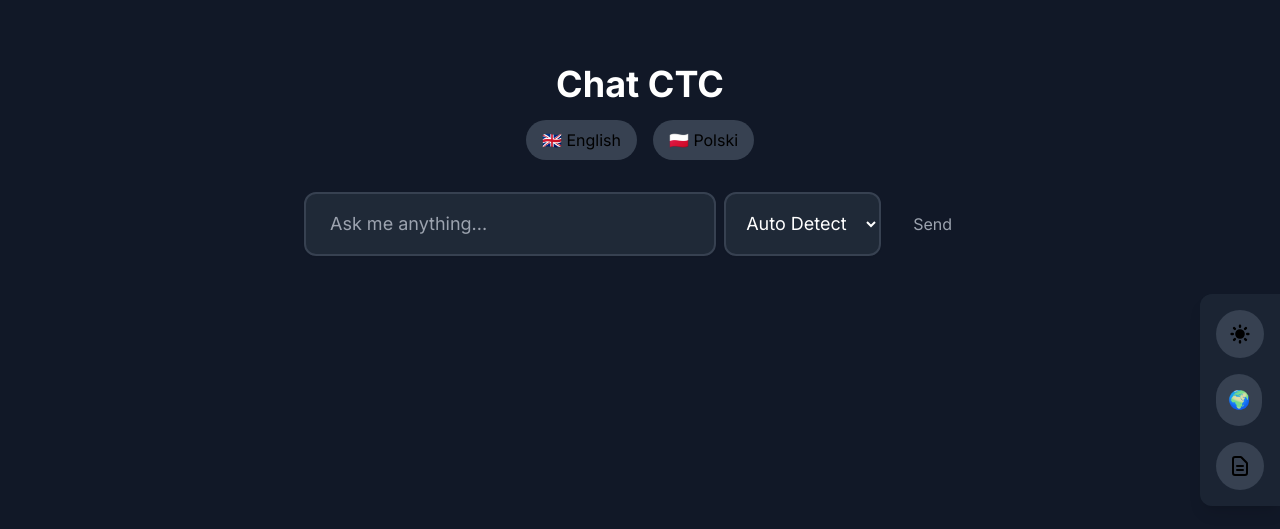
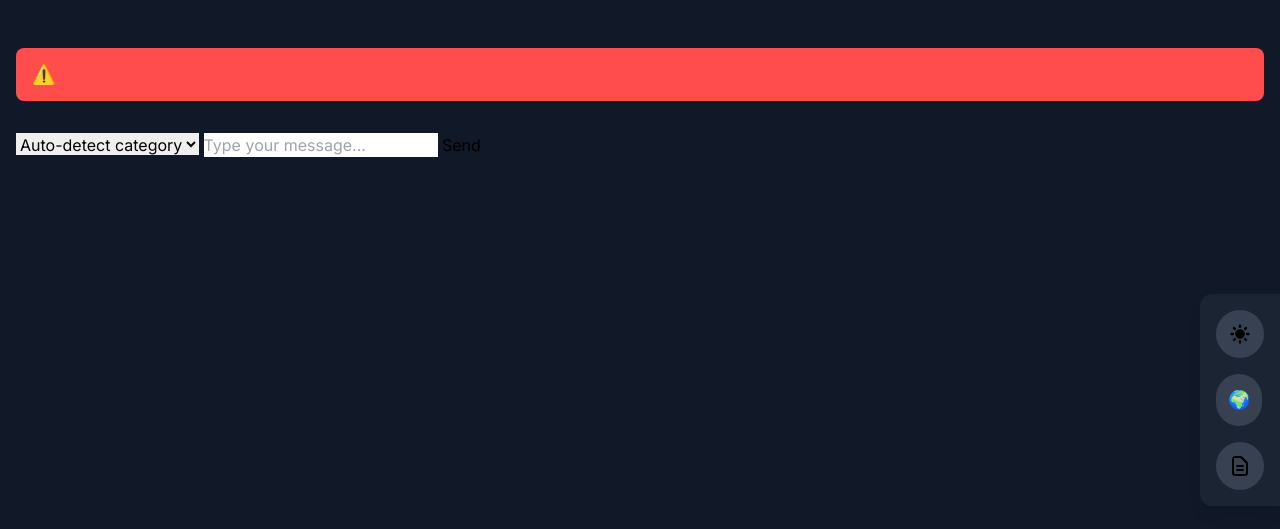
Before and after one commit to ChayshOppa/Chaysh_Chat, a Python web app: template app/templates/chat.html in a window 1280 px wide. Shown: the top 529 px of the page. Run offline with Jinja, Linux system fonts and the light colour scheme; the template is opened without the code that fills it, so the values that code supplies are empty; some libraries are stand-ins or nearby versions.

Commit message:
refactor: optimize token efficiency and error handling - Improve context management to reduce token usage - Streamline logging and error messages - Enhance error handling with better user feedback - Update render.yaml for deployment

```diff
--- a/app/templates/chat.html
+++ b/app/templates/chat.html
@@ -1,307 +1,432 @@
 {% extends "base.html" %}
 
 {% block content %}
-<div class="max-w-4xl mx-auto px-4">
-    <!-- Header Section -->
-    <div class="text-center mb-12 mt-8">
-        <h1 id="chat-title" class="text-4xl font-bold text-gray-900 dark:text-white mb-4 transition-colors">Chat CTC</h1>
-
-        <!-- Enhanced System Tip -->
-        <div id="system-tip" class="hidden mb-6 p-4 bg-blue-50 dark:bg-blue-900/20 text-blue-600 dark:text-blue-400 rounded-ios relative transition-all duration-500 opacity-0">
-            <button id="close-tip" class="absolute top-2 right-2 text-gray-400 hover:text-gray-600 dark:text-gray-500 dark:hover:text-gray-300 transition-colors">
-                <svg class="w-4 h-4" fill="none" stroke="currentColor" viewBox="0 0 24 24">
-                    <path stroke-linecap="round" stroke-linejoin="round" stroke-width="2" d="M6 18L18 6M6 6l12 12"></path>
-                </svg>
-            </button>
-            <div id="system-tip-content" class="prose dark:prose-invert max-w-none text-sm pr-6"></div>
+<div class="chat-container">
+    <!-- Hidden system tip -->
+    <div id="system-tip" class="system-tip" style="display: none;">
+        <div class="tip-content"></div>
+        <button class="tip-close" onclick="hideSystemTip()">×</button>
     </div>
 
-        <!-- Language Toggle -->
-        <div class="flex justify-center gap-4 mb-8">
-            <button id="lang-en" class="px-4 py-2 rounded-full bg-gray-100 dark:bg-gray-700 hover:bg-gray-200 dark:hover:bg-gray-600 transition-all">
-                🇬🇧 English
-            </button>
-            <button id="lang-pl" class="px-4 py-2 rounded-full bg-gray-100 dark:bg-gray-700 hover:bg-gray-200 dark:hover:bg-gray-600 transition-all">
-                🇵🇱 Polski
-            </button>
+    <!-- Chat messages -->
+    <div id="chat-messages" class="chat-messages"></div>
+
+    <!-- Loading indicator -->
+    <div id="loadingIndicator" class="loading hidden">
+        <div class="loading-dots">
+            <span></span>
+            <span></span>
+            <span></span>
+        </div>
     </div>
 
-        <!-- Chat Form -->
-        <form id="chat-form" class="relative max-w-2xl mx-auto">
-            <div class="relative flex gap-2">
-                <input type="text"
-                       id="message-input"
-                       class="flex-1 px-6 py-4 text-lg rounded-ios border-2 border-gray-200 dark:border-gray-700
-                              bg-white dark:bg-gray-800 text-gray-900 dark:text-white
-                              focus:border-primary-500 focus:ring-2 focus:ring-primary-200 dark:focus:ring-primary-800
-                              transition-all duration-200 shadow-sm"
-                       placeholder="Ask me anything..."
-                       autocomplete="off"
-                       required>
-                <select id="categoryOverride"
-                        class="px-4 py-4 text-lg rounded-ios border-2 border-gray-200 dark:border-gray-700
-                               bg-white dark:bg-gray-800 text-gray-900 dark:text-white
-                               focus:border-primary-500 focus:ring-2 focus:ring-primary-200 dark:focus:ring-primary-800
-                               transition-all duration-200 shadow-sm">
-                    <option value="">Auto Detect</option>
+    <!-- Error bubble (hidden by default) -->
+    <div id="errorBubble" class="error-bubble hidden"></div>
+
+    <!-- Token usage info (dev only) -->
+    <div id="tokenInfo" class="dev-debug"></div>
+
+    <!-- Input form -->
+    <form id="chat-form" class="chat-form">
+        <div class="input-group">
+            <select id="category-override" class="category-select">
+                <option value="">Auto-detect category</option>
                 <option value="weather">Weather</option>
                 <option value="person">Person</option>
                 <option value="compare">Compare</option>
-                    <option value="define">Define</option>
-                    <option value="summary">Summary</option>
-                    <option value="timeline">Timeline</option>
-                    <option value="location">Location</option>
                 <option value="price">Price</option>
-                    <option value="contact">Contact</option>
-                    <option value="event">Event</option>
+                <option value="translate">Translate</option>
+                <option value="summarize">Summarize</option>
+                <option value="explain">Explain</option>
             </select>
-                <button type="submit"
-                        id="send-button"
-                        class="px-6 py-4 text-gray-500 hover:text-primary-500
-                               dark:text-gray-400 dark:hover:text-primary-400 transition-colors">
-                    Send
-                </button>
+            <input type="text" id="message-input" placeholder="Type your message..." required>
+            <button type="submit">Send</button>
         </div>
     </form>
 </div>
 
-    <!-- Chat Messages -->
-    <div id="chat-messages" class="space-y-6">
-        <!-- Messages will be dynamically inserted here -->
-    </div>
-
-    <!-- Loading Indicator -->
-    <div id="loading" class="hidden text-center py-8">
-        <div class="inline-block animate-spin rounded-full h-8 w-8 border-4 border-primary-500 border-t-transparent"></div>
-    </div>
-
-    <!-- Error Message -->
-    <div id="error" class="hidden text-center py-4 px-6 rounded-ios bg-red-50 dark:bg-red-900/20 text-red-600 dark:text-red-400">
-        An error occurred while processing your request.
-    </div>
-</div>
-
 <style>
-/* Category Badge Styles */
-.category-badge {
-    font-size: 0.85rem;
-    color: var(--color-accent, #3b82f6);
-    background: var(--badge-bg, rgba(59, 130, 246, 0.1));
-    padding: 4px 8px;
-    border-radius: 6px;
-    margin-top: 6px;
-    display: inline-block;
-    opacity: 0.9;
-    transition: opacity 0.2s;
+/* System tip styles */
+.system-tip {
+    background: var(--bg-secondary);
+    border: 1px solid var(--border-color);
+    border-radius: 8px;
+    padding: 1rem;
+    margin-bottom: 1rem;
+    position: relative;
+    animation: fadeIn 0.3s ease-in-out;
 }
 
-.category-badge:hover {
-    opacity: 1;
+.tip-content {
+    color: var(--text-primary);
+    font-size: 0.9rem;
+    line-height: 1.5;
 }
 
-/* Copy Button Styles */
-.copy-button {
+.tip-close {
     position: absolute;
-    top: 8px;
-    right: 10px;
-    background: var(--accent-bg, rgba(59, 130, 246, 0.1));
-    color: var(--text-light, #3b82f6);
-    padding: 4px 8px;
-    font-size: 0.8rem;
+    top: 0.5rem;
+    right: 0.5rem;
+    background: none;
+    border: none;
+    color: var(--text-secondary);
+    cursor: pointer;
+    font-size: 1.2rem;
+    padding: 0.2rem 0.5rem;
     border-radius: 4px;
-    opacity: 0.8;
-    cursor: pointer;
-    transition: opacity 0.2s;
+    transition: background-color 0.2s;
 }
 
-.copy-button:hover {
-    opacity: 1;
+.tip-close:hover {
+    background: var(--bg-hover);
 }
 
-/* Table Styles */
+/* Category badge styles */
+.category-badge {
+    display: inline-block;
+    padding: 0.2rem 0.5rem;
+    border-radius: 4px;
+    font-size: 0.8rem;
+    font-weight: 500;
+    margin-bottom: 0.5rem;
+    background: var(--accent-color);
+    color: white;
+}
+
+/* Table styles */
 .ai-table {
     width: 100%;
-    border-collapse: separate;
-    border-spacing: 0;
+    border-collapse: collapse;
     margin: 1rem 0;
+    background: var(--bg-secondary);
     border-radius: 8px;
     overflow: hidden;
-    box-shadow: 0 1px 3px rgba(0, 0, 0, 0.1);
 }
 
 .ai-table th,
 .ai-table td {
-    padding: 0.75rem 1rem;
+    padding: 0.75rem;
     text-align: left;
-    border-bottom: 1px solid var(--border-color, #e5e7eb);
+    border-bottom: 1px solid var(--border-color);
 }
 
 .ai-table th {
-    background: var(--header-bg, #f9fafb);
+    background: var(--bg-hover);
     font-weight: 600;
-    color: var(--header-color, #374151);
 }
 
-.ai-table tr:nth-child(even) {
-    background: var(--row-alt-bg, #f9fafb);
+.ai-table tr:last-child td {
+    border-bottom: none;
+}
+
+/* Animations */
+@keyframes fadeIn {
+    from { opacity: 0; transform: translateY(-10px); }
+    to { opacity: 1; transform: translateY(0); }
+}
+
+/* Loading indicator styles */
+.loading {
+    text-align: center;
+    padding: 1rem;
+    margin: 1rem 0;
+}
+
+.loading-dots {
+    display: inline-flex;
+    gap: 0.5rem;
+}
+
+.loading-dots span {
+    width: 8px;
+    height: 8px;
+    background: var(--accent-color);
+    border-radius: 50%;
+    animation: blink 1.2s infinite;
+}
+
+.loading-dots span:nth-child(2) {
+    animation-delay: 0.2s;
+}
+
+.loading-dots span:nth-child(3) {
+    animation-delay: 0.4s;
+}
+
+@keyframes blink {
+    0%, 100% { opacity: 0.2; transform: scale(0.8); }
+    50% { opacity: 1; transform: scale(1); }
+}
+
+/* Error bubble styles */
+.error-bubble {
+    background: var(--error-color, #ff4c4c);
+    color: white;
+    padding: 0.75rem 1rem;
+    border-radius: 8px;
+    margin: 1rem 0;
+    font-weight: 500;
+    animation: fadeIn 0.3s ease-in-out;
+    display: flex;
+    align-items: center;
+    gap: 0.5rem;
+}
+
+.error-bubble::before {
+    content: "⚠️";
+    font-size: 1.2rem;
+}
+
+/* Token info styles */
+.dev-debug {
+    font-size: 0.8rem;
+    color: var(--text-secondary);
+    padding: 0.5rem;
+    text-align: center;
+    font-family: monospace;
+    opacity: 0.7;
 }
 
 /* Dark mode support */
-.dark .ai-table th {
-    background: var(--dark-header-bg, #1f2937);
-    color: var(--dark-header-color, #e5e7eb);
+@media (prefers-color-scheme: dark) {
+    .system-tip {
+        background: var(--bg-secondary-dark);
+        border-color: var(--border-color-dark);
     }
 
-.dark .ai-table td {
-    border-color: var(--dark-border-color, #374151);
+    .tip-content {
+        color: var(--text-primary-dark);
     }
 
-.dark .ai-table tr:nth-child(even) {
-    background: var(--dark-row-alt-bg, #1f2937);
+    .tip-close {
+        color: var(--text-secondary-dark);
     }
 
-.dark .copy-button {
-    background: var(--dark-accent-bg, rgba(59, 130, 246, 0.2));
-    color: var(--dark-text-light, #60a5fa);
+    .tip-close:hover {
+        background: var(--bg-hover-dark);
+    }
+
+    .ai-table {
+        background: var(--bg-secondary-dark);
+    }
+
+    .ai-table th,
+    .ai-table td {
+        border-color: var(--border-color-dark);
+    }
+
+    .ai-table th {
+        background: var(--bg-hover-dark);
+    }
+
+    .loading-dots span {
+        background: var(--accent-color-dark, #60a5fa);
+    }
+
+    .error-bubble {
+        background: var(--error-color-dark, #ef4444);
+    }
+
+    .dev-debug {
+        color: var(--text-secondary-dark);
+    }
 }
 </style>
 
 <script>
 // Language definitions
-const locales = {
+const languages = {
     en: {
-        title: "Chat CTC",
-        placeholder: "Ask me anything...",
-        send: "Send",
-        categoryDetected: "🧠 Detected:",
-        copy: "Copy",
-        copied: "Copied!"
+        categoryBadge: "Category:",
+        copyButton: "Copy",
+        copiedButton: "Copied!",
+        errorMessage: "An error occurred. Please try again.",
+        categories: {
+            weather: "Weather",
+            person: "Person",
+            compare: "Compare",
+            price: "Price",
+            translate: "Translate",
+            summarize: "Summarize",
+            explain: "Explain"
+        }
     },
     pl: {
-        title: "Czat CTC",
-        placeholder: "Zadaj pytanie...",
-        send: "Wyślij",
-        categoryDetected: "🧠 Wykryto:",
-        copy: "Kopiuj",
-        copied: "Skopiowano!"
+        categoryBadge: "Kategoria:",
+        copyButton: "Kopiuj",
+        copiedButton: "Skopiowano!",
+        errorMessage: "Wystąpił błąd. Spróbuj ponownie.",
+        categories: {
+            weather: "Pogoda",
+            person: "Osoba",
+            compare: "Porównanie",
+            price: "Cena",
+            translate: "Tłumaczenie",
+            summarize: "Podsumowanie",
+            explain: "Wyjaśnienie"
+        }
     }
 };
 
-// Apply language function
+// Apply language changes
 function applyLanguage(lang) {
-    const t = locales[lang] || locales['en'];
-    document.title = t.title;
-    document.getElementById("chat-title").innerText = t.title;
-    document.getElementById("message-input").placeholder = t.placeholder;
-    document.getElementById("send-button").innerText = t.send;
-    localStorage.setItem("lang", lang);
+    document.querySelectorAll('[data-lang]').forEach(element => {
+        const key = element.getAttribute('data-lang');
+        if (languages[lang][key]) {
+            element.textContent = languages[lang][key];
+        }
+    });
 }
 
-// System tip management
-function showSystemTip(text) {
-    const tipContainer = document.getElementById('system-tip');
-    const tipContent = document.getElementById('system-tip-content');
-
-    // Convert markdown-style formatting to HTML
-    const formattedText = text
-        .replace(/\*\*(.*?)\*\*/g, '<strong>$1</strong>')
-        .replace(/`(.*?)`/g, '<code class="px-1 py-0.5 bg-gray-100 dark:bg-gray-800 rounded">$1</code>')
-        .replace(/\n/g, '<br>');
-
-    tipContent.innerHTML = formattedText;
-    tipContainer.classList.remove('hidden');
-
-    // Trigger reflow for animation
-    tipContainer.offsetHeight;
-    tipContainer.classList.add('opacity-100');
+// System tip handling
+function showSystemTip(content) {
+    const tip = document.getElementById('system-tip');
+    const tipContent = tip.querySelector('.tip-content');
+    tipContent.innerHTML = content;
+    tip.style.display = 'block';
 }
 
 function hideSystemTip() {
-    const tipContainer = document.getElementById('system-tip');
-    tipContainer.classList.remove('opacity-100');
-    setTimeout(() => {
-        tipContainer.classList.add('hidden');
-    }, 500); // Match transition duration
+    const tip = document.getElementById('system-tip');
+    tip.style.display = 'none';
 }
 
-// Response formatting helpers
-function parseResponseToTable(text) {
-    const rows = text.split('\n').filter(row => row.includes('|'));
-    return rows.map(row => row.split('|').map(cell => cell.trim()));
+// Response formatting
+function formatResponse(text, category) {
+    if (!text) return '';
+
+    // Handle table formatting for specific categories
+    if (category === 'compare' || category === 'price') {
+        const lines = text.split('\n');
+        if (lines.length > 1) {
+            const headers = lines[0].split('|').map(h => h.trim()).filter(h => h);
+            const rows = lines.slice(1).map(line =>
+                line.split('|').map(cell => cell.trim()).filter(cell => cell)
+            );
+
+            if (headers.length > 0 && rows.length > 0) {
+                return `
+                    <table class="ai-table">
+                        <thead>
+                            <tr>${headers.map(h => `<th>${h}</th>`).join('')}</tr>
+                        </thead>
+                        <tbody>
+                            ${rows.map(row => `
+                                <tr>${row.map(cell => `<td>${cell}</td>`).join('')}</tr>
+                            `).join('')}
+                        </tbody>
+                    </table>
+                `;
+            }
+        }
     }
 
-function renderAsTableOrChart(tableData) {
-    const table = document.createElement('table');
-    table.classList.add('ai-table');
-
-    tableData.forEach((row, i) => {
-        const tr = document.createElement('tr');
-        row.forEach(cell => {
-            const cellEl = document.createElement(i === 0 ? 'th' : 'td');
-            cellEl.innerText = cell;
-            tr.appendChild(cellEl);
-        });
-        table.appendChild(tr);
-    });
-
-    return table;
+    return text;
 }
 
-// Copy to clipboard functionality
-function createCopyButton(text) {
-    const button = document.createElement('button');
-    button.className = 'copy-button';
-    button.innerText = locales[localStorage.getItem('lang') || 'en'].copy;
+// Message handling
+function addMessage(content, isUser = false, category = null) {
+    const messagesDiv = document.getElementById('chat-messages');
+    const messageDiv = document.createElement('div');
+    messageDiv.className = `message ${isUser ? 'user-message' : 'assistant-message'}`;
 
-    button.onclick = async () => {
-        try {
-            await navigator.clipboard.writeText(text);
-            const originalText = button.innerText;
-            button.innerText = locales[localStorage.getItem('lang') || 'en'].copied;
-            setTimeout(() => {
-                button.innerText = originalText;
-            }, 2000);
-        } catch (err) {
-            console.error('Failed to copy text:', err);
-        }
-    };
+    let messageContent = '';
 
-    return button;
+    if (category) {
+        const lang = document.documentElement.lang || 'en';
+        messageContent += `
+            <div class="category-badge">
+                ${languages[lang].categoryBadge} ${languages[lang].categories[category] || category}
+            </div>
+        `;
     }
 
-// Event listeners for system tip
-document.getElementById('close-tip').addEventListener('click', hideSystemTip);
+    messageContent += `<div class="message-content">${formatResponse(content, category)}</div>`;
 
-// Language button event listeners
-document.getElementById("lang-en").addEventListener("click", () => applyLanguage("en"));
-document.getElementById("lang-pl").addEventListener("click", () => applyLanguage("pl"));
+    if (!isUser) {
+        messageContent += `
+            <button class="copy-button" onclick="copyToClipboard(this, '${content.replace(/'/g, "\\'")}')">
+                ${languages[document.documentElement.lang || 'en'].copyButton}
+            </button>
+        `;
+    }
 
-// Initialize with saved language
-const savedLang = localStorage.getItem("lang") || "en";
-applyLanguage(savedLang);
+    messageDiv.innerHTML = messageContent;
+    messagesDiv.appendChild(messageDiv);
+    messagesDiv.scrollTop = messagesDiv.scrollHeight;
+}
 
-// Chat form submission
+// Copy to clipboard
+function copyToClipboard(button, text) {
+    navigator.clipboard.writeText(text).then(() => {
+        const lang = document.documentElement.lang || 'en';
+        button.textContent = languages[lang].copiedButton;
+        setTimeout(() => {
+            button.textContent = languages[lang].copyButton;
+        }, 2000);
+    });
+}
+
+// Loading state management
+function showLoading() {
+    document.getElementById("loadingIndicator").classList.remove("hidden");
+    document.getElementById("chat-form").classList.add("disabled");
+}
+
+function hideLoading() {
+    document.getElementById("loadingIndicator").classList.add("hidden");
+    document.getElementById("chat-form").classList.remove("disabled");
+}
+
+// Error handling
+function showError(message) {
+    const errorBubble = document.getElementById("errorBubble");
+    const lang = document.documentElement.lang || 'en';
+    const defaultMessage = languages[lang].errorMessage;
+    errorBubble.textContent = message || defaultMessage;
+    errorBubble.classList.remove("hidden");
+    setTimeout(() => {
+        errorBubble.classList.add("hidden");
+    }, 5000);
+}
+
+// Token usage display
+function updateTokenInfo(tokens) {
+    if (!tokens) return;
+
+    const tokenInfo = document.getElementById("tokenInfo");
+    if (tokenInfo) {
+        tokenInfo.textContent = `🧮 Prompt: ${tokens.prompt} | Completion: ${tokens.completion} | Total: ${tokens.total}`;
+    }
+}
+
+// Form handling
 document.getElementById('chat-form').addEventListener('submit', async (e) => {
     e.preventDefault();
 
-    const message = document.getElementById('message-input').value.trim();
+    const input = document.getElementById('message-input');
+    const categoryOverride = document.getElementById('category-override').value;
+    const message = input.value.trim();
+
     if (!message) return;
 
-    // Reset UI state
-    document.getElementById('error').classList.add('hidden');
-    document.getElementById('loading').classList.remove('hidden');
-    hideSystemTip();
+    // Add user message
+    addMessage(message, true);
+    input.value = '';
+
+    // Show loading state
+    showLoading();
 
     try {
-        const response = await fetch('/api/chat', {
+        const response = await fetch('/chat', {
             method: 'POST',
             headers: {
-                'Content-Type': 'application/json'
+                'Content-Type': 'application/json',
             },
             body: JSON.stringify({
-                message,
-                category_override: document.getElementById('categoryOverride').value
-            })
+                message: message,
+                category_override: categoryOverride
+            }),
         });
 
         const data = await response.json();
@@ -310,68 +435,39 @@
             throw new Error(data.error);
         }
 
-        // Add message to chat
-        const messagesDiv = document.getElementById('chat-messages');
-        const messageElement = document.createElement('div');
-        messageElement.className = 'bg-white dark:bg-gray-800 rounded-ios shadow-lg p-6 transition-all duration-200 relative';
-
-        // Create message content
-        const messageContent = document.createElement('div');
-        messageContent.className = 'prose dark:prose-invert max-w-none';
-
-        // Handle different response types based on category
-        if (data.category === "compare" || data.category === "price") {
-            try {
-                const tableData = parseResponseToTable(data.response);
-                if (tableData.length > 0) {
-                    const table = renderAsTableOrChart(tableData);
-                    messageContent.appendChild(table);
-                } else {
-                    messageContent.innerHTML = `<p class="text-gray-700 dark:text-gray-300">${data.response}</p>`;
-                }
-            } catch (err) {
-                messageContent.innerHTML = `<p class="text-gray-700 dark:text-gray-300">${data.response}</p>`;
-            }
-        } else {
-            messageContent.innerHTML = `<p class="text-gray-700 dark:text-gray-300">${data.response}</p>`;
-        }
-
-        messageElement.appendChild(messageContent);
-
-        // Add category badge if present
-        if (data.category) {
-            const badge = document.createElement('div');
-            badge.classList.add('category-badge');
-            const lang = localStorage.getItem('lang') || 'en';
-            badge.innerText = `${locales[lang].categoryDetected} ${data.category}`;
-            messageElement.appendChild(badge);
-        }
-
-        // Add copy button
-        messageElement.appendChild(createCopyButton(data.response));
-
-        messagesDiv.appendChild(messageElement);
-
-        // Handle system tip if present
+        // Show system tip if provided
         if (data.tip) {
             showSystemTip(data.tip);
         }
 
-        // Clear input
-        document.getElementById('message-input').value = '';
+        // Add assistant message
+        addMessage(data.response, false, data.category);
+
+        // Update token info if available
+        if (data.tokens) {
+            updateTokenInfo(data.tokens);
+        }
+
+        // Debug log
+        if (data.category) {
+            console.log("Category:", data.category);
+        }
 
     } catch (error) {
-        console.error('Chat error:', error);
-        document.getElementById('error').textContent = error.message;
-        document.getElementById('error').classList.remove('hidden');
+        console.error('Error:', error);
+        showError();
     } finally {
-        document.getElementById('loading').classList.add('hidden');
+        hideLoading();
     }
 });
 
-// Focus input on page load
-document.addEventListener('DOMContentLoaded', () => {
-    document.getElementById('message-input').focus();
+// Language toggle handling
+document.querySelectorAll('.language-toggle').forEach(toggle => {
+    toggle.addEventListener('click', () => {
+        const lang = toggle.getAttribute('data-lang');
+        document.documentElement.lang = lang;
+        applyLanguage(lang);
+    });
 });
 </script>
 {% endblock %}
```
Also changed, not shown: app/core/assistant.py (+40 -19 lines), render.yaml (+9 -6 lines). Lines whose indentation alone changed are shown as unchanged.
